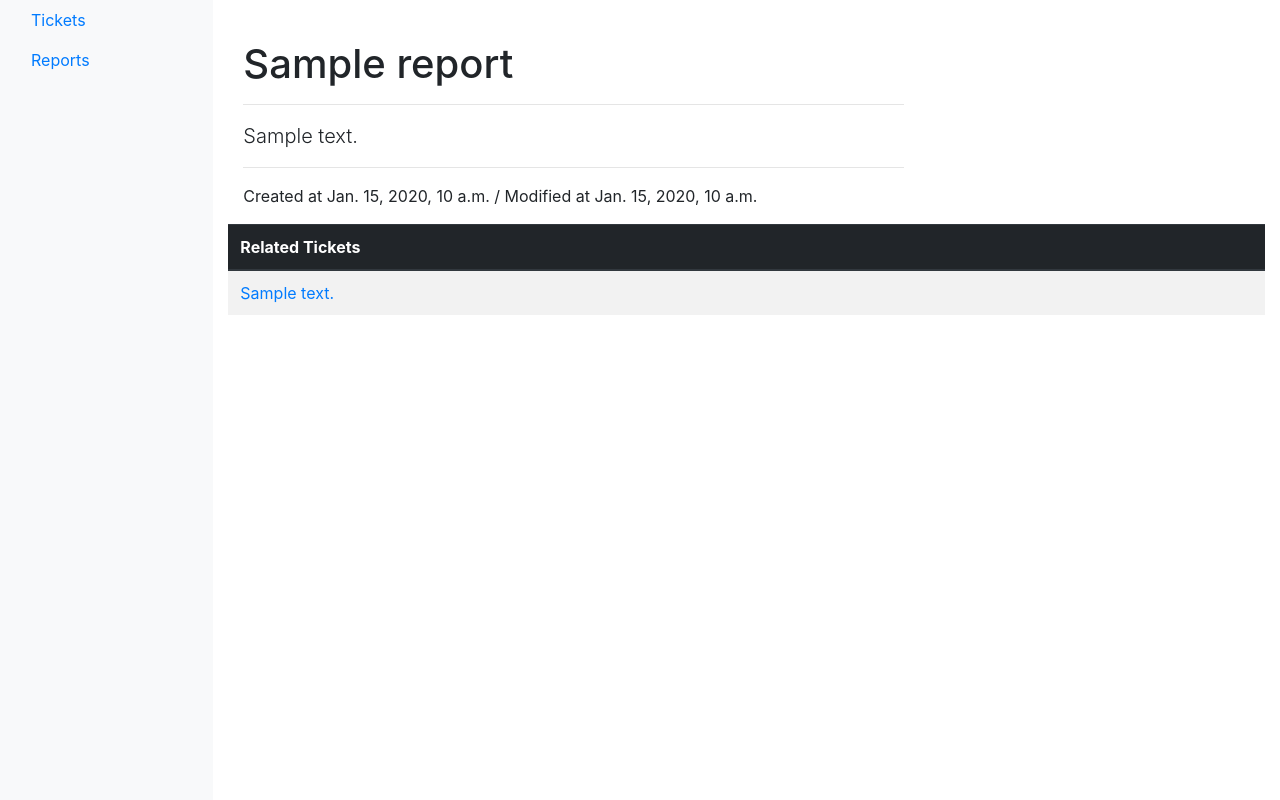
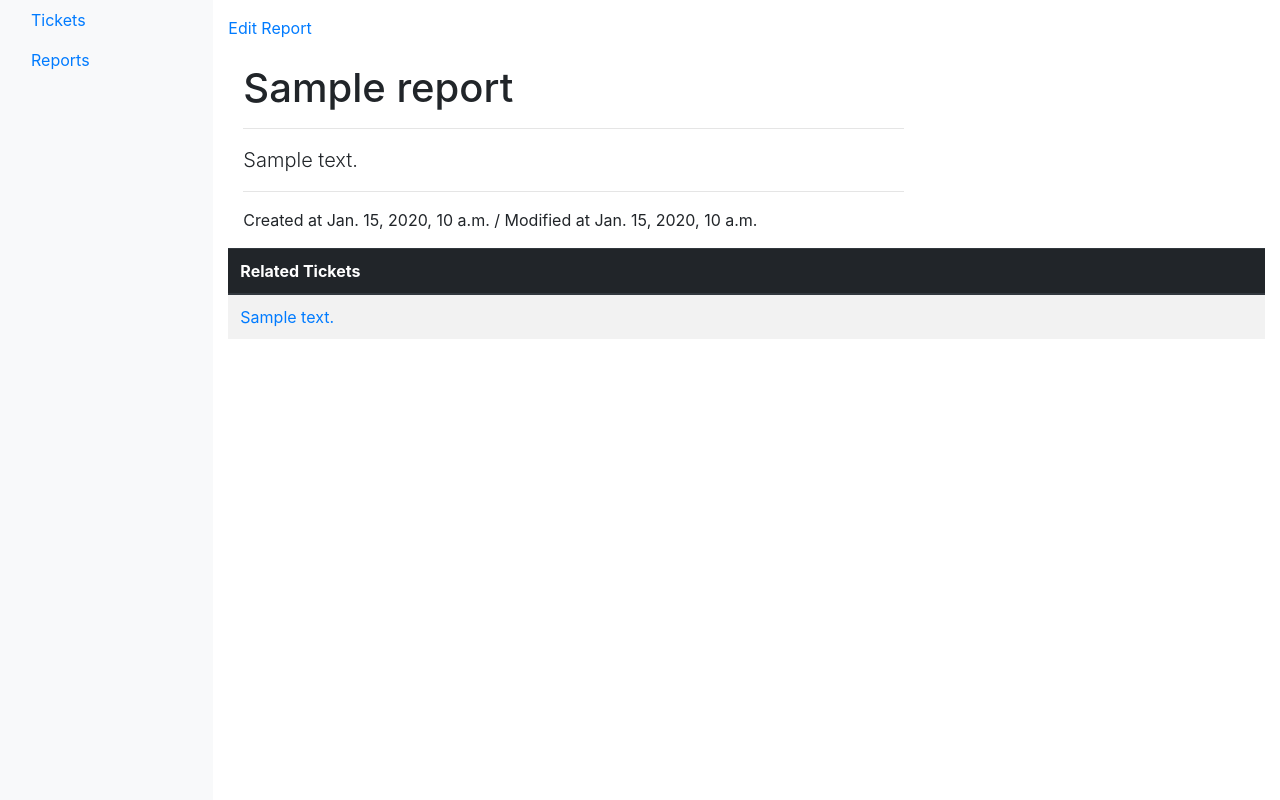
Before and after one commit to RonaldTheodoro/tcc-simple-ticket, a Django app: template apps/reports/templates/reports/detail.html in a window 1280 px wide. Shown: the part 56-856 px from the top of the page. Run offline with Django 3.2, Linux system fonts and the light colour scheme; the template is opened without the code that fills it: most values are stand-ins (such as "Sample title", 1, 10 or a date in 2020); some libraries are stand-ins or nearby versions.

Commit message:
add a link to report_edit

```diff
--- a/apps/reports/templates/reports/detail.html
+++ b/apps/reports/templates/reports/detail.html
@@ -1,6 +1,7 @@
 {% extends 'base.html' %}
 
 {% block content %}
+  <a href="{% url 'reports:edit' report.id %}">Edit Report</a>
   <div class="col-lg-8">
     <h1 class="mt-4">{{ report.title }}</h1>
     <hr/>
```
